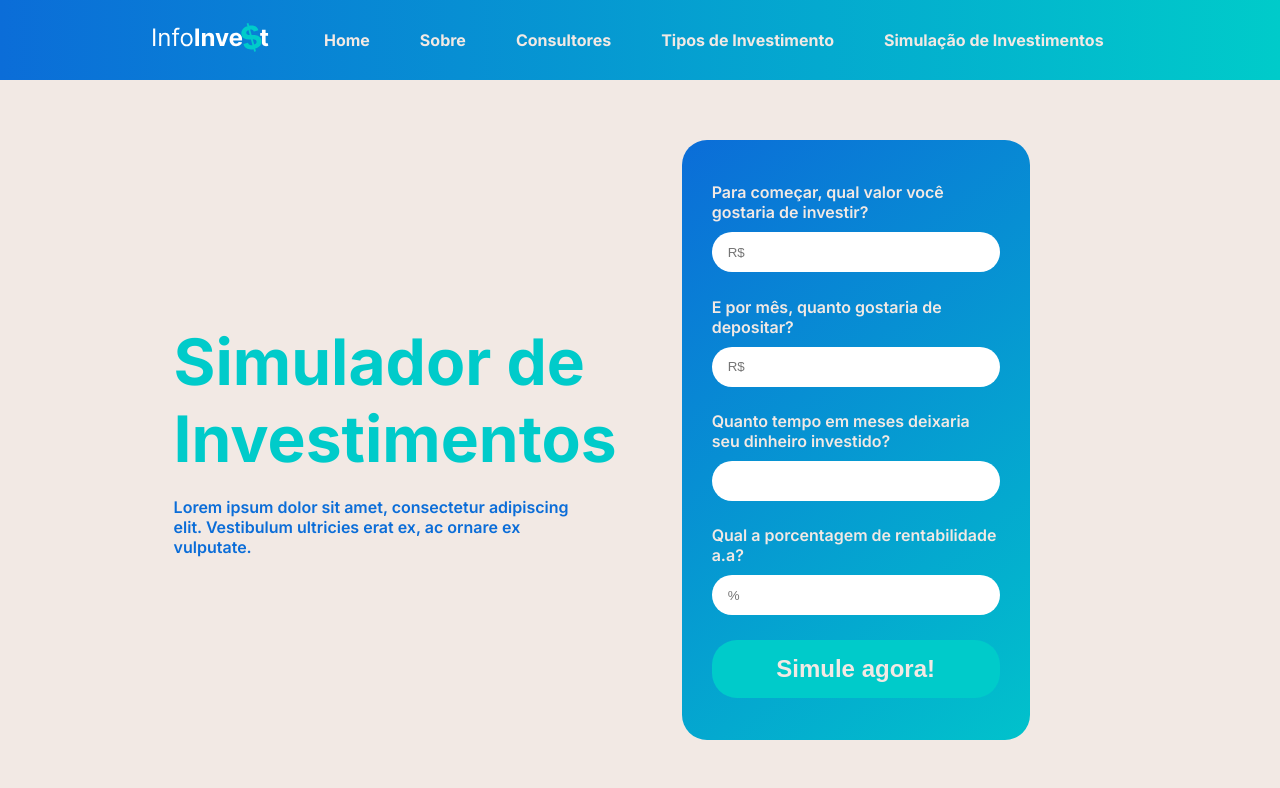
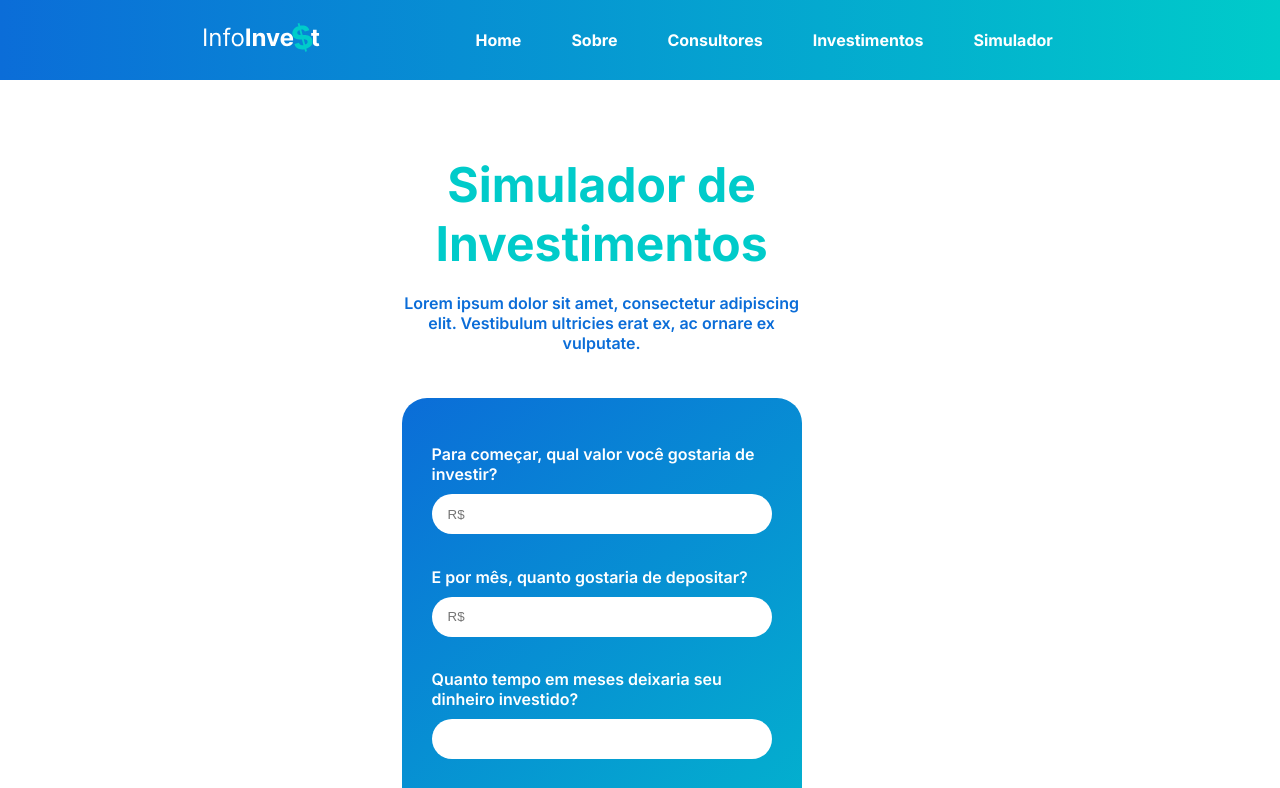
Before and after one commit to ramattoso/hackathon-startse, a plain HTML site: page simulacao.html in a window 1280 px wide. Shown: the top 788 px of the page. Drawn offline with Linux system fonts and the light colour scheme.

Commit message:
Ajusta responsividade form

```diff
--- a/css/responsive.css
+++ b/css/responsive.css
@@ -1,17 +1,21 @@
-@media (max-width: 1000px){
-    main .container-main div{
+@media (max-width: 1000px) {
+    main .container-main div {
         margin: auto;
     }
-    main .container-main img{
+
+    main .container-main img {
         display: none;
     }
+
     h2 {
         margin-left: 50px;
     }
+
     div h3 {
         margin-left: 50px;
     }
-    form{
+
+    form {
         display: flex;
         align-items: center;
         width: 100%;
@@ -19,24 +23,29 @@
         text-align: center;
         flex-direction: column;
     }
+
     input {
-        margin:12px;
+        margin: 12px;
     }
 }
+
 @media (min-width: 750px) {
-    #checkbox-menu{
+    #checkbox-menu {
         display: none;
     }
 }
+
 @media (max-width: 1000px) {
-    .container menu{
+    .container menu {
         padding: 0px 20px;
     }
 }
-@media (max-width: 749px) {
+
+@media (max-width: 750px) {
     .menu-button-container {
         display: flex
     }
+
     .menu {
         position: absolute;
         margin-top: 32px;
@@ -48,6 +57,7 @@
         transform: translateX(100vw);
         transition: 0.8s ease transform;
     }
+
     .menu>li {
         display: flex;
         justify-content: center;
@@ -68,12 +78,14 @@
         flex: 1;
         text-align: center;
     }
-    main .container-menu img{
+
+    main .container-menu img {
         display: none;
     }
-    .container-menu{
+
+    .container-menu {
         height: 100%;
-        display:flex;
+        display: flex;
         align-items: center;
         justify-content: center;
     }
@@ -83,7 +95,7 @@
         opacity: 0;
     }
 
-    label{
+    label {
         cursor: pointer;
         position: fixed;
         right: 30px;
@@ -92,12 +104,13 @@
         width: 30px;
         padding: 20px 5px;
     }
-    label:hover{
-        background: rgba(255,255,255,0.15);
+
+    label:hover {
+        background: rgba(255, 255, 255, 0.15);
         transform: translateY(-1px);
     }
 
-    label span{
+    label span {
         position: absolute;
         display: block;
         height: 3px;
@@ -107,24 +120,27 @@
         transition: 0.25s ease-in-out;
     }
 
-    label span:nth-child(1){
+    label span:nth-child(1) {
         top: 14px;
         transform: rotate(-30deg);
     }
-    label span:nth-child(2){
+
+    label span:nth-child(2) {
         top: 23px;
         transform: rotate(30deg);
     }
-    #checkbox-menu:checked + label span:nth-child(1){
+
+    #checkbox-menu:checked+label span:nth-child(1) {
         transform: rotate(-45deg);
         top: 18.5px
     }
-    #checkbox-menu:checked + label span:nth-child(2){
+
+    #checkbox-menu:checked+label span:nth-child(2) {
         transform: rotate(45deg);
         top: 18.5px
     }
 
-    nav.menu{
+    nav.menu {
         width: 100%;
     }
 
@@ -133,3 +149,29 @@
         transition: 0.5s ease transform;
     }
 }
+
+@media (max-width: 1300px) {
+    #content-simulador {
+        display: flex;
+        flex-direction: column;
+        align-items: center;
+        justify-content: center;
+        margin-top: 50px;
+        gap: 20px;
+    }
+
+    #div-simulador {
+        display: flex;
+        flex-direction: column;
+        align-items: center;
+        text-align: center;
+        width: 65vh;
+        padding: 25px;
+        gap: 20px;
+    }
+
+    #h1-simulador {
+        font-size: 6vh;
+    }
+
+}
--- a/css/style.css
+++ b/css/style.css
@@ -16,7 +16,7 @@ body {
     font-size: 100%;
     text-rendering: optimizeLegibility;
     -webkit-font-smoothing: antialiased;
-    background-color: #F2E9E4;
+    background-color: white;
 }
 
 h1 {
@@ -41,7 +41,7 @@ header .container-menu {
     align-items: center;
     justify-content: space-around;
     padding: 2vh;
-    margin-inline: 10vw;
+    margin-inline: 12vw;
 }
 
 header nav ul {
@@ -54,7 +54,7 @@ header nav ul li {
 
 header nav ul li a {
     text-decoration: none;
-    color: #F2E9E4;
+    color: white;
     font-size: 1rem;
     font-weight: 700;
     padding: 25px;
@@ -78,18 +78,19 @@ main {
     flex-direction: row;
     align-items: center;
     justify-content: space-around;
-    padding: 20px;
+    margin-top: 75px;
 }
 
 #div-simulador {
     display: flex;
     flex-direction: column;
-    width: 75vh;
+    width: 65vh;
+    padding: 25px;
     gap: 20px;
 }
 
 #h1-simulador {
-    font-size: 8vh;
+    font-size: 7vh;
 }
 
 #p-simulador {
@@ -103,7 +104,7 @@ main {
     background: linear-gradient(141.06deg, #0B6DD8 0%, #00CBCA 110.62%);
     border-radius: 25px;
     padding: 30px;
-    color: #F2E9E4;
+    color: white;
     height: 75vh;
     width: 50vh;
 }
@@ -129,7 +130,7 @@ main {
     border-radius: 25px;
     background-color: #00CBCA;
     border: none;
-    color: #F2E9E4;
+    color:white;
     padding: 15px;
     font-weight: 700;
     font-size: x-large;
@@ -182,7 +183,7 @@ main {
     font-size: 14px;
     line-height: 26px;
     font-weight: 400;
-    color: #9A8C98;
+    color: white;
 }
 
 .image {
@@ -238,5 +239,5 @@ footer {
 footer p {
     font-weight: 600;
     font-size: small;
-    color: #F2E9E4;
+    color: white;
 }
--- a/simulacao.html
+++ b/simulacao.html
@@ -27,8 +27,8 @@
                     <li><a href="index.html">Home</a></li>
                     <li><a href="sobre.html">Sobre</a></li>
                     <li><a href="consultores.html">Consultores</a></li>
-                    <li><a href="investimentos.html">Tipos de Investimento</a></li>
-                    <li><a href="simulacao.html">Simulação de Investimentos</a></li>
+                    <li><a href="investimentos.html">Investimentos</a></li>
+                    <li><a href="simulacao.html">Simulador</a></li>
                 </ul>
             </nav>
         </div>
@@ -46,7 +46,7 @@
                 <div class="label-input-simulador">
                     <label class="label-simulador" for="para-comecar">Para começar, qual valor
                         você gostaria de investir?</label>
-                    <input class="input-simulador" type="number" nome="para-comecar" id="para-comecar" placeholder="R$">
+                    <input class="input-simulador" type="number" nome="para-comecar" id="para-comecar" min="100" step="50" placeholder="R$">
                 </div>
 
                 <div class="label-input-simulador">
```
Also changed, not shown: consultores.html (+2 -2 lines), index.html (+3 -3 lines), investimentos.html (+2 -2 lines), sobre.html (+2 -2 lines), teste-chart.html (+2 -3 lines).
